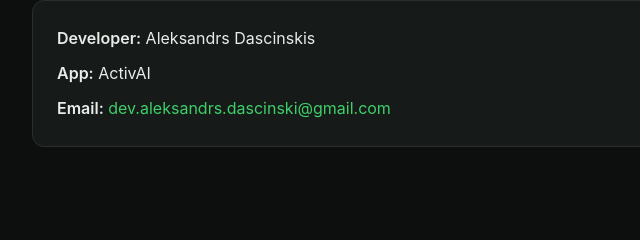
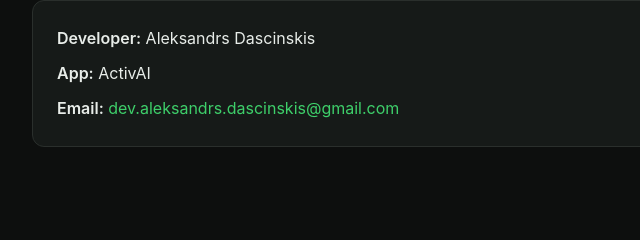
Before and after one commit to AleksandrDas/activai-privacy, a plain HTML site: page index.html in a window 1280 px wide. Shown: the part 5594-5834 px from the top of the page, 252-892 px from the left. Drawn offline with Linux system fonts and the light colour scheme.

Commit message:
Contact email: dev.aleksandrs.dascinskis
Co-Authored-By: Claude Opus 5.5 <noreply@anthropic.com>

```diff
--- a/index.html
+++ b/index.html
@@ -477,7 +477,7 @@
     <div class="contact-card">
       <div><span class="highlight">Developer:</span> Aleksandrs Dascinskis</div>
       <div><span class="highlight">App:</span> ActivAI</div>
-      <div><span class="highlight">Email:</span> <a href="mailto:dev.aleksandrs.dascinski@gmail.com">dev.aleksandrs.dascinski@gmail.com</a></div>
+      <div><span class="highlight">Email:</span> <a href="mailto:dev.aleksandrs.dascinskis@gmail.com">dev.aleksandrs.dascinskis@gmail.com</a></div>
     </div>
   </section>
 
```
